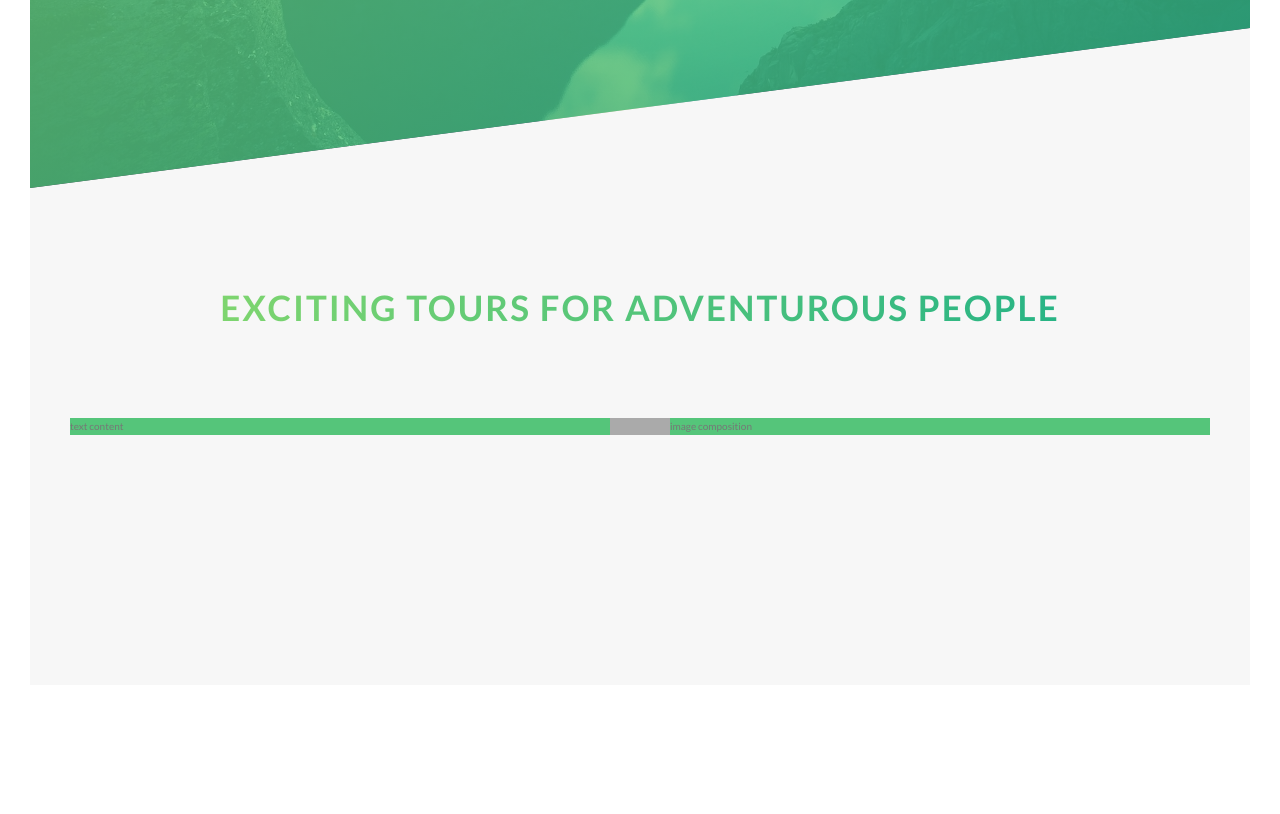
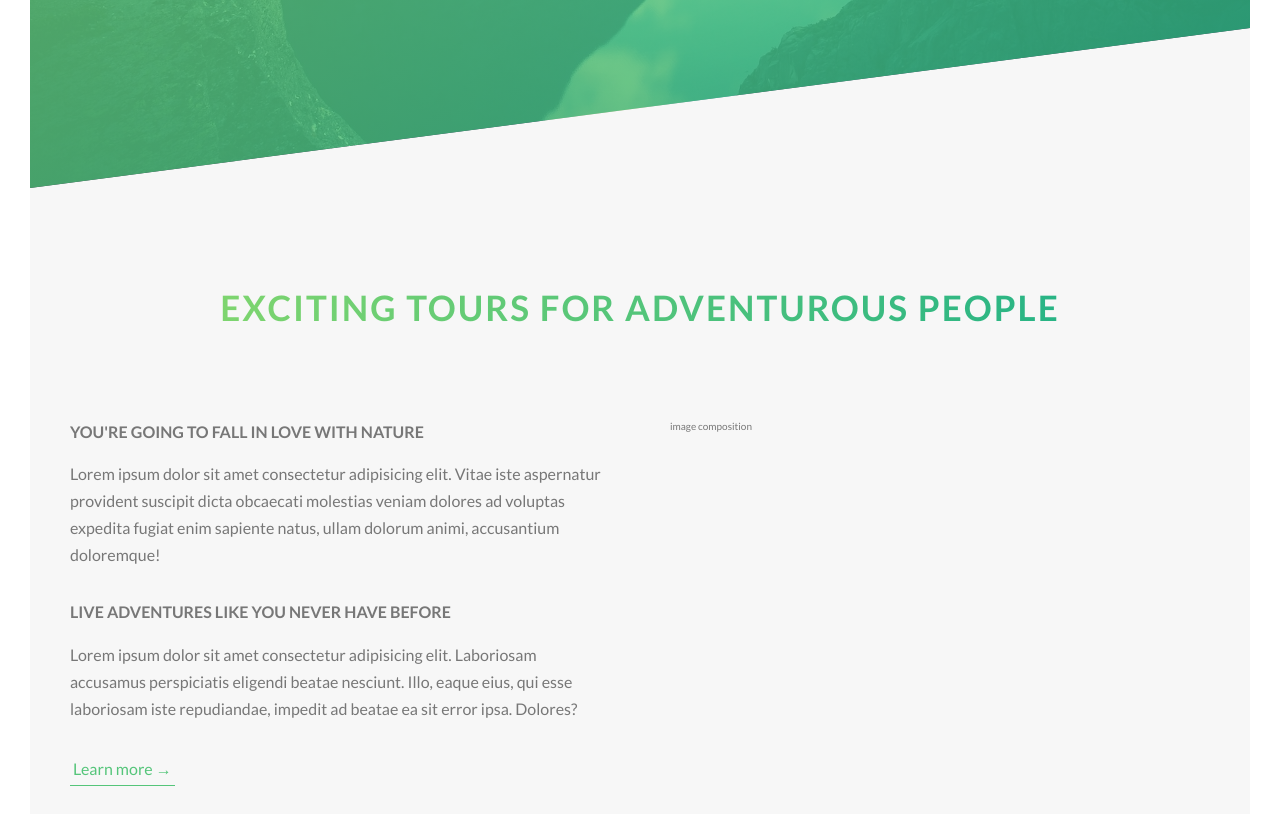
Before and after one commit to carlosmertens/hiking-tours, a Next.js app: page / in a window 1280 px wide. Shown: the part 602-1416 px from the top of the page. Before the commit the page ends 1287 px from the top, so only its background shows below. Built offline with nearby package versions, Linux system fonts and the light colour scheme.

Commit message:
feat: add and style text content on About component

```diff
--- a/components/About.tsx
+++ b/components/About.tsx
@@ -1,14 +1,38 @@
 export const About = () => {
   return (
     <section className='section-about'>
-      <div className='u-center-text u-margin-botton-8'>
+      <div className='u-center-text u-margin-botton-big'>
         <h2 className='heading-secondary'>
           Exciting tours for adventurous people
         </h2>
       </div>
 
       <div className='row'>
-        <div className='col-1-of-2'>text content</div>
+        <div className='col-1-of-2'>
+          <h3 className='heading-tertiary u-margin-button-small'>
+            You&apos;re going to fall in love with nature
+          </h3>
+          <p className='paragraph'>
+            Lorem ipsum dolor sit amet consectetur adipisicing elit. Vitae iste
+            aspernatur provident suscipit dicta obcaecati molestias veniam
+            dolores ad voluptas expedita fugiat enim sapiente natus, ullam
+            dolorum animi, accusantium doloremque!
+          </p>
+
+          <h3 className='heading-tertiary u-margin-button-small'>
+            Live adventures like you never have before
+          </h3>
+          <p className='paragraph'>
+            Lorem ipsum dolor sit amet consectetur adipisicing elit. Laboriosam
+            accusamus perspiciatis eligendi beatae nesciunt. Illo, eaque eius,
+            qui esse laboriosam iste repudiandae, impedit ad beatae ea sit error
+            ipsa. Dolores?
+          </p>
+
+          <a href='#' className='btn-text'>
+            Learn more &rarr;
+          </a>
+        </div>
         <div className='col-1-of-2'>image composition</div>
       </div>
     </section>
--- a/styles/abstracts/_variables.scss
+++ b/styles/abstracts/_variables.scss
@@ -11,6 +11,9 @@
 $color-white: #fff;
 $color-black: #000;
 
+// FONT
+$default-font-size: 1.6rem;
+
 // GRID
 $grid-width: 114rem;
 $gutter-vertical: 8rem;
--- a/styles/base/_typography.scss
+++ b/styles/base/_typography.scss
@@ -56,3 +56,17 @@
     text-shadow: 0.5rem 1rem 2rem rgba($color-black, 0.2);
   }
 }
+
+.heading-tertiary {
+  font-size: $default-font-size;
+  font-weight: 700;
+  text-transform: uppercase;
+}
+
+.paragraph {
+  font-size: $default-font-size;
+
+  &:not(:last-child) {
+    margin-bottom: 3rem;
+  }
+}
--- a/styles/base/_utilities.scss
+++ b/styles/base/_utilities.scss
@@ -2,6 +2,14 @@
   text-align: center;
 }
 
-.u-margin-botton-8 {
+.u-margin-button-small {
+  margin-bottom: 1.5rem;
+}
+
+.u-margin-button-medium {
+  margin-bottom: 4rem;
+}
+
+.u-margin-botton-big {
   margin-bottom: 8rem;
 }
--- a/styles/components/_button.scss
+++ b/styles/components/_button.scss
@@ -10,7 +10,7 @@
     border-radius: 10rem;
     transition: all 0.2s;
     position: relative;
-    font-size: 1.6rem;
+    font-size: $default-font-size;
   }
 
   &:hover {
@@ -53,3 +53,28 @@
     animation-fill-mode: backwards;
   }
 }
+
+.btn-text {
+  &:link,
+  &:visited {
+    font-size: $default-font-size;
+    color: $color-primary;
+    display: inline-block;
+    text-decoration: none;
+    border-bottom: 1px solid $color-primary;
+    padding: 3px;
+    transition: all 0.2s;
+  }
+
+  &:hover {
+    background-color: $color-primary;
+    color: $color-white;
+    box-shadow: 0 1rem 2rem rgba($color-black, 0.15);
+    transform: translateY(-2px);
+  }
+
+  &:active {
+    box-shadow: 0 0.5rem 1rem rgba($color-black, 0.15);
+    transform: translateY(0);
+  }
+}
--- a/styles/layout/_grid.scss
+++ b/styles/layout/_grid.scss
@@ -1,6 +1,6 @@
 .row {
   max-width: $grid-width;
-  background-color: #aaa;
+  // background-color: #aaa;
   margin: 0 auto;
 
   &:not(:last-child) {
@@ -10,7 +10,7 @@
   @include clearfix;
 
   [class^='col-'] {
-    background-color: $color-primary;
+    // background-color: $color-primary;
     float: left;
     &:not(:last-child) {
       margin-right: $gutter-horizontal;
```
